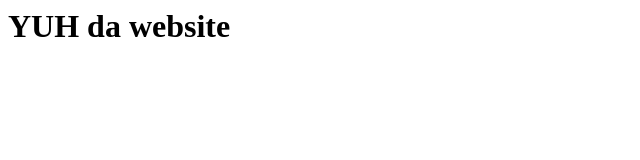
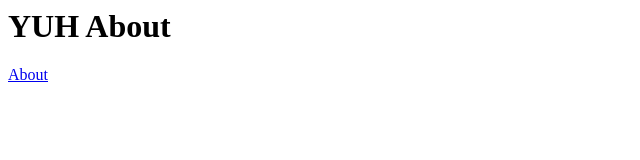
Before and after one commit to Cosmo435/cosmo.github.io, a plain HTML site: page index.html in a window 1280 px wide. Shown: the whole page, without its empty margins (0-640 px from the left). Drawn offline with Linux system fonts and the light colour scheme.

Commit message:
Update index.html

```diff
--- a/index.html
+++ b/index.html
@@ -4,7 +4,8 @@
   <title>Da website yuh</title>
 </head>
 <body>
-  <h1>YUH da website</h1>
+  <h1>YUH About</h1>
+<a href="about.html">About</a>
 </body>
 
   </html>
```
